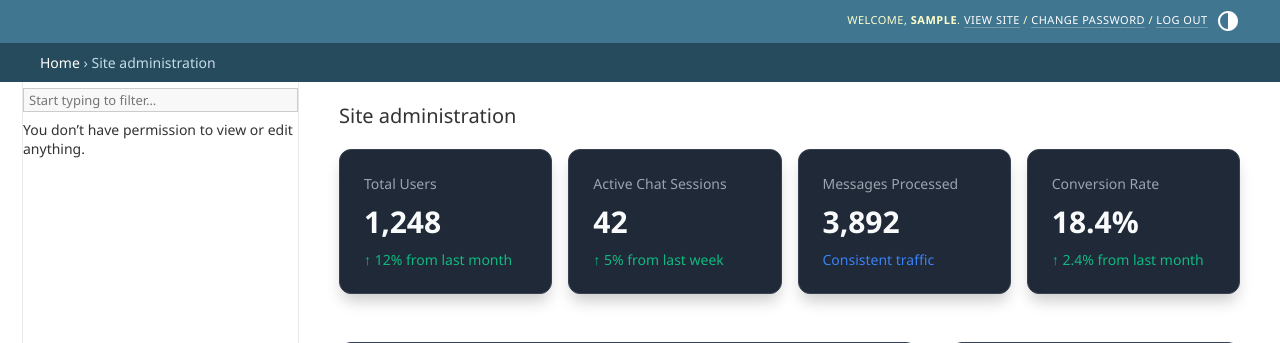
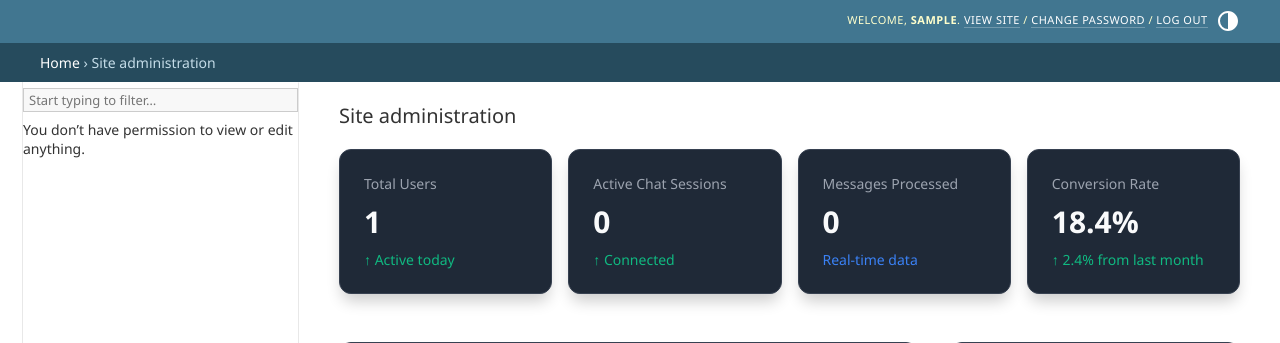
Before and after one commit to karthi3345/chatbot, a Django app: page /admin/ in a window 1280 px wide. Shown: the top 343 px of the page. Run offline with Django 5.2, Linux system fonts and the light colour scheme; the visitor is signed in with stand-in values (Sample User, id 1); data comes from the database, SQL or seed files in the repository; data that the repository does not hold is empty; some libraries are stand-ins or nearby versions.

Commit message:
Wire admin dashboard to fetch real user and chat data

```diff
--- a/chatbot/urls.py
+++ b/chatbot/urls.py
@@ -7,4 +7,5 @@ urlpatterns = [
     path("login/", views.login_user),
     path("register/", views.register_user),
     path("logout/", views.logout_user),
+    path('admin-api/dashboard-data/', views.dashboard_data),
 ]
--- a/chatbot/views.py
+++ b/chatbot/views.py
@@ -1016,3 +1016,49 @@ def login_user(request):
 def logout_user(request):
     auth_logout(request)
     return redirect("/login/")
+
+from django.contrib.admin.views.decorators import staff_member_required
+from django.utils import timezone
+from datetime import timedelta
+from django.db.models import Count
+from django.db.models.functions import TruncDay
+
+@staff_member_required
+def dashboard_data(request):
+    total_users = User.objects.count()
+    total_sessions = ChatSession.objects.count()
+    total_messages = ChatMessage.objects.count()
+
+    # Last 7 days traffic (Sessions)
+    today = timezone.now().date()
+    last_7_days = [today - timedelta(days=i) for i in range(6, -1, -1)]
+
+    sessions_by_day = ChatSession.objects.filter(created_at__date__gte=last_7_days[0]) \
+        .annotate(day=TruncDay('created_at')) \
+        .values('day') \
+        .annotate(count=Count('id')) \
+        .values('day', 'count')
+
+    session_dict = {item['day'].date(): item['count'] for item in sessions_by_day if item['day']}
+    bar_labels = [d.strftime('%a') for d in last_7_days]
+    bar_data = [session_dict.get(d, 0) for d in last_7_days]
+
+    # Messages over last 7 days (Line chart)
+    messages_by_day = ChatMessage.objects.filter(timestamp__date__gte=last_7_days[0]) \
+        .annotate(day=TruncDay('timestamp')) \
+        .values('day') \
+        .annotate(count=Count('id')) \
+        .values('day', 'count')
+
+    msg_dict = {item['day'].date(): item['count'] for item in messages_by_day if item['day']}
+    line_data = [msg_dict.get(d, 0) for d in last_7_days]
+
+    return JsonResponse({
+        'users': total_users,
+        'sessions': total_sessions,
+        'messages': total_messages,
+        'bar_labels': bar_labels,
+        'bar_data': bar_data,
+        'line_labels': bar_labels,
+        'line_data': line_data
+    })
--- a/templates/admin/index.html
+++ b/templates/admin/index.html
@@ -72,18 +72,18 @@
         <div class="dash-grid">
             <div class="dash-card">
                 <div class="dash-title">Total Users</div>
-                <div class="dash-val">1,248</div>
-                <div class="dash-green">↑ 12% from last month</div>
+                <div class="dash-val" id="totalUsers">0</div>
+                <div class="dash-green">↑ Active today</div>
             </div>
             <div class="dash-card">
                 <div class="dash-title">Active Chat Sessions</div>
-                <div class="dash-val" id="sessionCount">42</div>
-                <div class="dash-green">↑ 5% from last week</div>
+                <div class="dash-val" id="sessionCount">0</div>
+                <div class="dash-green">↑ Connected</div>
             </div>
             <div class="dash-card">
                 <div class="dash-title">Messages Processed</div>
-                <div class="dash-val" id="msgCount">3,892</div>
-                <div class="dash-blue">Consistent traffic</div>
+                <div class="dash-val" id="msgCount">0</div>
+                <div class="dash-blue">Real-time data</div>
             </div>
             <div class="dash-card">
                 <div class="dash-title">Conversion Rate</div>
@@ -137,15 +137,15 @@
             Chart.defaults.scale.grid.color = gridColor;
             Chart.defaults.scale.grid.borderColor = gridColor;
 
-            // Bar Chart Config
+            // Initialize Charts with empty data
             const barCtx = document.getElementById('barChart').getContext('2d');
-            new Chart(barCtx, {
+            const barChart = new Chart(barCtx, {
                 type: 'bar',
                 data: {
-                    labels: ['Mon', 'Tue', 'Wed', 'Thu', 'Fri', 'Sat', 'Sun'],
+                    labels: [],
                     datasets: [{
-                        label: 'New Users',
-                        data: [65, 89, 72, 94, 110, 145, 120],
+                        label: 'Chat Sessions',
+                        data: [],
                         backgroundColor: primaryColor,
                         borderRadius: 4
                     }]
@@ -155,20 +155,19 @@
                     plugins: { legend: { display: false } },
                     scales: {
                         x: { grid: { display: false } },
-                        y: { border: { dash: [4, 4] } }
+                        y: { border: { dash: [4, 4] }, beginAtZero: true }
                     }
                 }
             });
 
-            // Line Chart Config
             const lineCtx = document.getElementById('lineChart').getContext('2d');
-            new Chart(lineCtx, {
+            const lineChart = new Chart(lineCtx, {
                 type: 'line',
                 data: {
-                    labels: ['Week 1', 'Week 2', 'Week 3', 'Week 4'],
+                    labels: [],
                     datasets: [{
                         label: 'Messages',
-                        data: [3200, 3800, 3500, 4100],
+                        data: [],
                         borderColor: secondaryColor,
                         backgroundColor: 'rgba(139, 92, 246, 0.1)',
                         borderWidth: 3,
@@ -181,10 +180,31 @@
                     plugins: { legend: { display: false } },
                     scales: {
                         x: { grid: { display: false } },
-                        y: { border: { dash: [4, 4] } }
+                        y: { border: { dash: [4, 4] }, beginAtZero: true }
                     }
                 }
             });
+
+            // Fetch real data from backend
+            fetch('/admin-api/dashboard-data/')
+                .then(res => res.json())
+                .then(data => {
+                    // Update KPIs
+                    document.getElementById('totalUsers').innerText = data.users;
+                    document.getElementById('sessionCount').innerText = data.sessions;
+                    document.getElementById('msgCount').innerText = data.messages;
+
+                    // Update Bar Chart
+                    barChart.data.labels = data.bar_labels;
+                    barChart.data.datasets[0].data = data.bar_data;
+                    barChart.update();
+
+                    // Update Line Chart
+                    lineChart.data.labels = data.line_labels;
+                    lineChart.data.datasets[0].data = data.line_data;
+                    lineChart.update();
+                })
+                .catch(err => console.error("Error fetching dashboard data:", err));
 
             // Leaflet Map Config
             // Fix icon path issues in some environments
```
